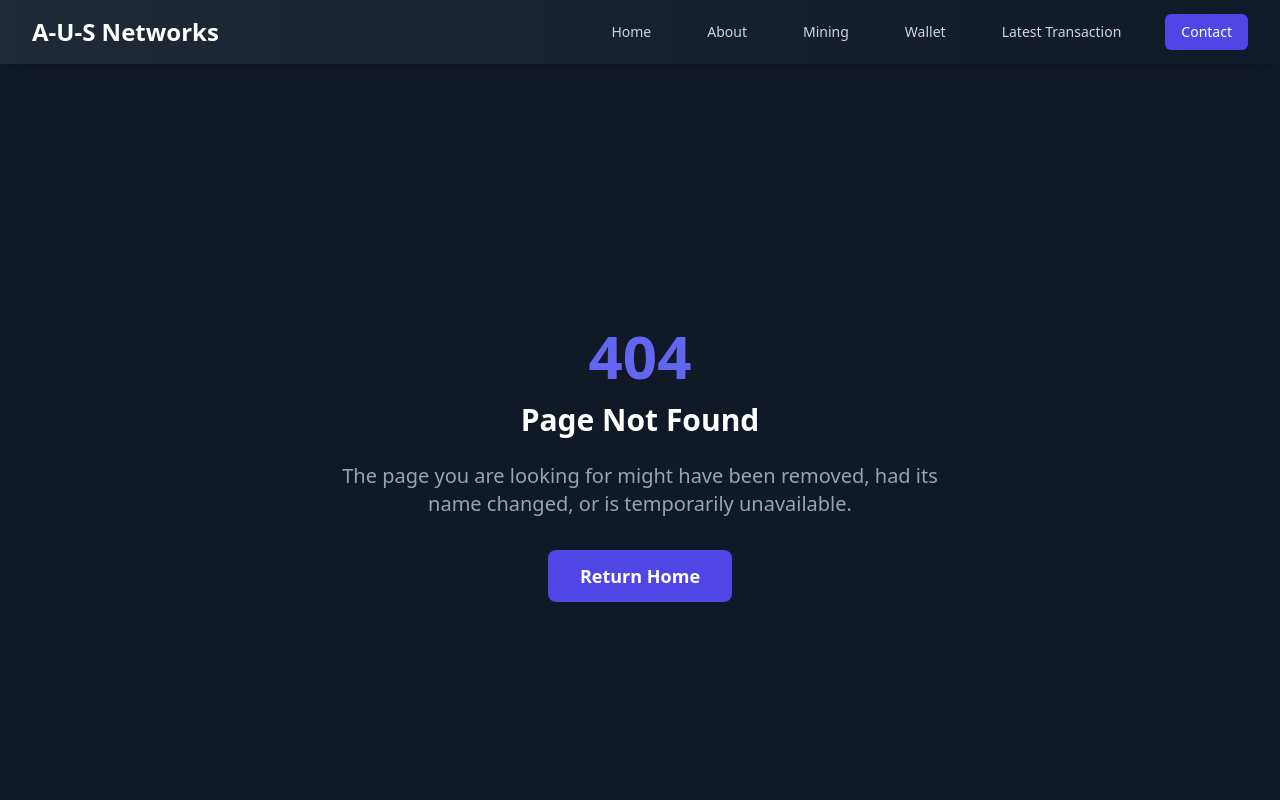
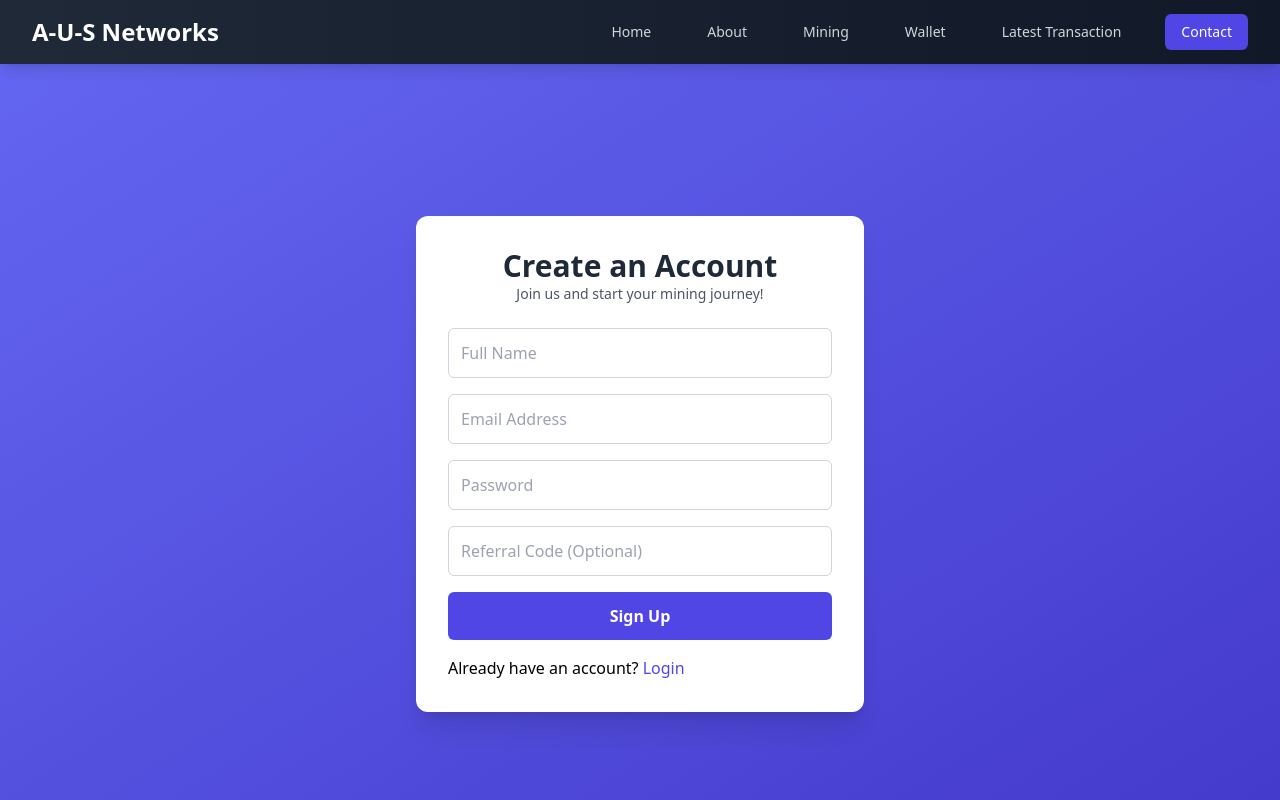
Before and after one commit to Innocent-Developer/ausnetworks, a React (Create React App) app: page /signup in a window 1280 px wide. Shown: the top 800 px of the page. Built offline with nearby package versions, Linux system fonts and the light colour scheme.

Commit message:
Add wallet

```diff
--- a/src/App.js
+++ b/src/App.js
@@ -7,6 +7,7 @@ import { BrowserRouter as Router, Routes, Route } from "react-router-dom";
 import LatestTransaction from "./Pages/Latest-transaction";
 import Login from "./Pages/Login";
 import Wallet from "./Pages/Wallet";
+import Signup from "./Pages/Signup";
 function App() {
   return (
     <Router>
@@ -18,6 +19,7 @@ function App() {
         <Route path="/wallet" element={<WalletPage />} /> */}
         <Route path="/transaction" element={<LatestTransaction />} />
         <Route path="/login" element={<Login />} />
+        <Route path="/signup" element={<Signup />} />
         <Route path="/wallet" element={<Wallet />} />
 
         <Route path="*" element={<NotFoundPage />} />
--- a/src/Compontents/Navbar.jsx
+++ b/src/Compontents/Navbar.jsx
@@ -30,7 +30,7 @@ const Navbar = () => {
             <NavLink to="/mining" className="text-gray-300 hover:text-white px-3 py-2 rounded-md text-sm font-medium transition-all duration-200">
               Mining
             </NavLink>
-            <NavLink to="/wallet" className="text-gray-300 hover:text-white px-3 py-2 rounded-md text-sm font-medium transition-all duration-200">
+            <NavLink to="/login" className="text-gray-300 hover:text-white px-3 py-2 rounded-md text-sm font-medium transition-all duration-200">
               Wallet
             </NavLink>
             <NavLink to="/transaction"  className="text-gray-300 hover:text-white px-3 py-2 rounded-md text-sm font-medium transition-all duration-200">
@@ -72,7 +72,7 @@ const Navbar = () => {
           <NavLink to="/" className="block text-white text-lg">Home</NavLink>
           <NavLink to="/about" className="block text-white text-lg">About</NavLink>
           <NavLink to="/mining" className="block text-white text-lg">Mining</NavLink>
-          <NavLink to="/wallet" className="block text-white text-lg">Wallet</NavLink>
+          <NavLink to="/login" className="block text-white text-lg">Wallet</NavLink>
           <NavLink to="/transaction" className="block text-white text-lg">Latest Transaction</NavLink>
           <NavLink to="/contact" className="block text-white text-lg bg-indigo-600 px-4 py-2 rounded-md">Contact</NavLink>
         </div>
--- a/src/Pages/Login.jsx
+++ b/src/Pages/Login.jsx
@@ -111,7 +111,15 @@ const Login = () => {
               />
             </div>
           </div>
+          <div>
+            <button
+              onClick={() => navigate('/signup')}
+              className="w-full flex justify-center py-2 px-4 border border-transparent rounded-lg shadow-sm text-sm font-medium text-white bg-indigo-600 hover:bg-indigo-700 focus:outline-none focus:ring-2 focus:ring-offset-2 focus:ring-indigo-500"
+            >
+              Sign Up
+            </button>
 
+          </div>
           <div>
             <button
               type="submit"
--- /dev/null
+++ b/src/Pages/Signup.jsx
@@ -0,0 +1,99 @@
+import React, { useState } from 'react';
+import { NavLink } from 'react-router-dom';
+import { ToastContainer, toast } from 'react-toastify';
+import 'react-toastify/dist/ReactToastify.css';
+
+const Signup = () => {
+  const [Fullname, setFullname] = useState('');
+  const [email, setEmail] = useState('');
+  const [password, setPassword] = useState('');
+  const [referallCode, setReferallCode] = useState('');
+  const [loading, setLoading] = useState(false);
+
+  const handleSubmit = async (e) => {
+    e.preventDefault();
+    setLoading(true);
+
+    try {
+      const response = await fetch(`${process.env.REACT_APP_API_URL}/signup`, {
+        method: 'POST',
+        headers: { 'Content-Type': 'application/json' },
+        body: JSON.stringify({ Fullname, email, password, referallCode }),
+      });
+
+      const data = await response.json();
+
+      if (response.ok) {
+        toast.success('Signup successful! Please check your email for verification.');
+        console.log('Signup successful!');
+      } else {
+        toast.error(data.errors ? Object.values(data.errors).join(', ') : data.msg || 'Signup failed.');
+      }
+    } catch (error) {
+      toast.error('Something went wrong. Please try again.');
+    } finally {
+      setLoading(false);
+    }
+  };
+
+  return (
+    <div className="min-h-screen bg-gradient-to-br from-indigo-500 to-indigo-700 flex items-center justify-center px-4">
+      {/* Toast Notification Container */}
+      <ToastContainer position="top-right" autoClose={3000} />
+
+      <div className="max-w-md w-full bg-white p-8 rounded-xl shadow-xl">
+        <h2 className="text-center text-3xl font-bold text-gray-800">Create an Account</h2>
+        <p className="text-center text-sm text-gray-600">Join us and start your mining journey!</p>
+
+        <form className="mt-6 space-y-4" onSubmit={handleSubmit}>
+          <input
+            type="text"
+            required
+            className="w-full border border-gray-300 rounded-md p-3 text-gray-900 focus:ring-2 focus:ring-indigo-500"
+            placeholder="Full Name"
+            value={Fullname}
+            onChange={(e) => setFullname(e.target.value)}
+          />
+          <input
+            type="email"
+            required
+            className="w-full border border-gray-300 rounded-md p-3 text-gray-900 focus:ring-2 focus:ring-indigo-500"
+            placeholder="Email Address"
+            value={email}
+            onChange={(e) => setEmail(e.target.value)}
+          />
+          <input
+            type="password"
+            required
+            className="w-full border border-gray-300 rounded-md p-3 text-gray-900 focus:ring-2 focus:ring-indigo-500"
+            placeholder="Password"
+            value={password}
+            onChange={(e) => setPassword(e.target.value)}
+          />
+          <input
+            type="text"
+            className="w-full border border-gray-300 rounded-md p-3 text-gray-900 focus:ring-2 focus:ring-indigo-500"
+            placeholder="Referral Code (Optional)"
+            value={referallCode}
+            onChange={(e) => setReferallCode(e.target.value)}
+          />
+
+          <button
+            type="submit"
+            className={`w-full py-3 rounded-md text-white font-bold transition duration-300 ${
+              loading ? 'bg-gray-400 cursor-not-allowed' : 'bg-indigo-600 hover:bg-indigo-700'
+            }`}
+            disabled={loading}
+          >
+            {loading ? 'Signing Up...' : 'Sign Up'}
+          </button>
+          <div>
+            <p>Already have an account? <NavLink to="/login" className="text-indigo-600 hover:text-indigo-700">Login</NavLink></p>
+          </div>
+        </form>
+      </div>
+    </div>
+  );
+};
+
+export default Signup;
--- a/src/Pages/Wallet.jsx
+++ b/src/Pages/Wallet.jsx
@@ -2,6 +2,7 @@ import React, { useState, useEffect } from "react";
 import { toast } from "react-toastify";
 import { FiArrowUpRight, FiArrowDownLeft } from "react-icons/fi";
 import { BsArrowLeftRight } from "react-icons/bs";
+import 'react-toastify/dist/ReactToastify.css';
 
 const Wallet = () => {
   const [user, setUser] = useState(null);
@@ -9,6 +10,8 @@ const Wallet = () => {
   const [totalBalance, setTotalBalance] = useState(0);
   const [expandedTransactionId, setExpandedTransactionId] = useState(null);
   const [currentPage, setCurrentPage] = useState(1);
+  const [showReceiverCard, setShowReceiverCard] = useState(false);
+  const [receiverAddress, setReceiverAddress] = useState("");
   const transactionsPerPage = 7;
 
   useEffect(() => {
@@ -60,6 +63,17 @@ const Wallet = () => {
     setExpandedTransactionId(expandedTransactionId === transactionId ? null : transactionId);
   };
 
+  const handleReceiveClick = () => {
+    setReceiverAddress(user.receiveAddress); // Assuming user has a receiveAddress property
+    setShowReceiverCard(true);
+  };
+
+  const copyToClipboard = () => {
+    navigator.clipboard.writeText(receiverAddress);
+    toast.success("Receiver address copied to clipboard!");
+    setShowReceiverCard(false); // Close the card after copying
+  };
+
   // Calculate the current transactions to display
   const indexOfLastTransaction = currentPage * transactionsPerPage;
   const indexOfFirstTransaction = indexOfLastTransaction - transactionsPerPage;
@@ -72,10 +86,10 @@ const Wallet = () => {
       <div className="bg-white p-6 rounded-xl shadow-lg w-full max-w-md">
         <h2 className="text-3xl font-bold text-gray-900 text-center">Wallet</h2>
         <p className="text-center text-gray-500">Total Balance</p>
-        <h3 className="text-4xl font-semibold text-gray-800 text-center my-2">${Math.round(totalBalance)}</h3>
+        <h3 className="text-4xl font-semibold text-gray-800 text-center my-2">{Math.round(totalBalance)} AUSC</h3>
 
         <div className="flex justify-around my-4">
-          <button className="bg-green-500 text-white py-2 px-4 rounded-lg flex items-center gap-2 shadow-md hover:bg-green-600">
+          <button onClick={handleReceiveClick} className="bg-green-500 text-white py-2 px-4 rounded-lg flex items-center gap-2 shadow-md hover:bg-green-600">
             <FiArrowDownLeft /> Receive
           </button>
           <button className="bg-blue-500 text-white py-2 px-4 rounded-lg flex items-center gap-2 shadow-md hover:bg-blue-600">
@@ -85,6 +99,16 @@ const Wallet = () => {
             <FiArrowUpRight /> Send
           </button>
         </div>
+
+        {showReceiverCard && (
+          <div className="mt-4 p-4 bg-gray-200 rounded-lg shadow-md">
+            <h4 className="text-lg font-bold">Receiver Address</h4>
+            <p className="text-gray-700">{receiverAddress}</p>
+            <button onClick={copyToClipboard} className="mt-2 bg-blue-500 text-white py-2 px-4 rounded-lg">
+              Copy Address
+            </button>
+          </div>
+        )}
 
         <h3 className="text-xl font-bold text-gray-700">Transactions</h3>
         <ul className="mt-4 space-y-3">
@@ -97,17 +121,29 @@ const Wallet = () => {
                 >
                   <span className="text-gray-700">{new Date(tx.timestamp).toLocaleString()}</span>
                   <span className="text-gray-700">{tx.senderAddress.substring(0, 8)}...{tx.senderAddress.slice(-6)}</span>
-                  <span className={tx.transactionType === "credit" ? "text-green-600 font-semibold" : "text-red-600 font-semibold"}>${tx.amount}</span>
+                  <span className={tx.transactionType === "credit" ? "text-green-600 font-semibold" : "text-red-600 font-semibold"}>
+                    {tx.amount} AUSC
+                    {tx.receiverAddress === user.receiveAddress && (
+                      <span className="ml-2 text-green-600" title="Transaction Received">
+                        <FiArrowDownLeft />
+                      </span>
+                    )}
+                    {tx.receiverAddress !== user.receiveAddress && (
+                      <span className="ml-2 text-red-600" title="Transaction Sent">
+                        <FiArrowUpRight />
+                      </span>
+                    )}
+                  </span>
                 </li>
                 {expandedTransactionId === tx._id && (
                   <div className="mt-2 p-4 bg-white rounded-lg shadow-md">
                     <h4 className="text-lg font-bold">Transaction Details</h4>
                     <p><strong>Date:</strong> {new Date(tx.timestamp).toLocaleString()}</p>
                     <p><strong>Sender Address:</strong> {tx.senderAddress}</p>
-                    <p><strong>Amount:</strong> ${tx.amount}</p>
-                    <p><strong>Gas Fee:</strong> ${tx.GassFee}</p>
+                    <p><strong>Amount:</strong>  {tx.amount} AUSC</p>
+                    <p><strong>Gas Fee:</strong>  {tx.GassFee} AUSC</p>
                     <p><strong>Status:</strong> {tx.status}</p>
-                    <p><strong><a href={`${process.env.REACT_APP_API_URL}/get-transaction/${tx.transaction_Hash}`} target="_blank" rel="noopener noreferrer">Transaction Hash</a></strong></p>
+                    <p className="p-2 bg-gray-300  text-center rounded-lg"><strong><a href={`${process.env.REACT_APP_API_URL}/get-transaction/${tx.transaction_Hash}`} target="_blank" rel="noopener noreferrer">Transaction Hash</a></strong></p>
                   </div>
                 )}
               </div>
```
